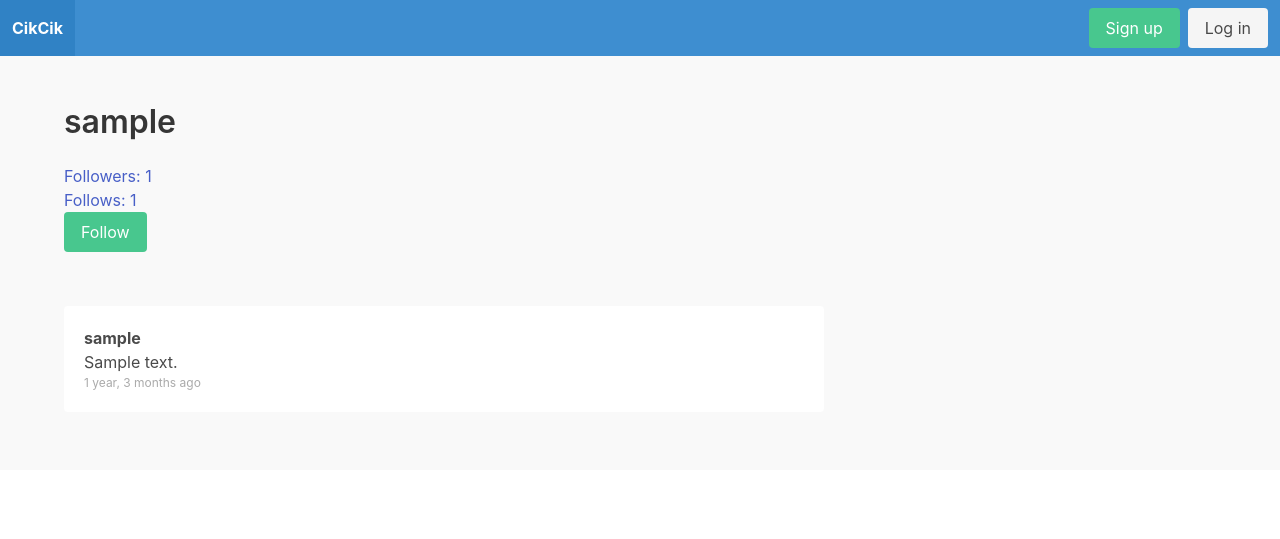
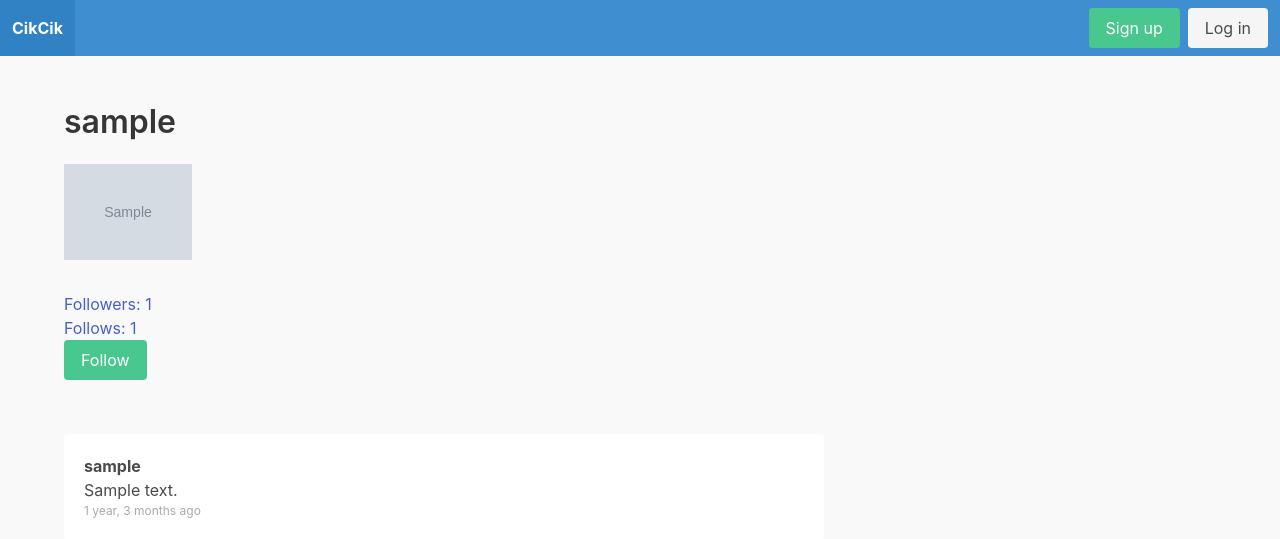
Before and after one commit to israfil-cetin/MyTwitterClone, a Django app: a page that uses templates/userprofile/userprofile.html in a window 1280 px wide. Shown: the top 539 px of the page. Run offline with Django 3.2, Linux system fonts and the light colour scheme; tables that the repository leaves empty hold one stand-in row (values such as "Sample post"); grey boxes marked "Sample" are stand-in pictures.

Commit message:
userprofile has avatar

```diff
--- a/templates/userprofile/userprofile.html
+++ b/templates/userprofile/userprofile.html
@@ -7,6 +7,12 @@
         <div class="columns">
             <div class="column is-12">
                 <h1 class="title">{{ user.username }}</h1>
+
+                {% if user.userprofile.avatar %}
+                    <figure class="image is-128x128">
+                        <img src="{{ user.userprofile.avatar.url }}">
+                    </figure>
+                {% endif %}
 
                 <p><a href="{% url 'followers' user.username %}"> Followers: {{ user.userprofile.followed_by.count }}</a></p>
                 <p><a href="{% url 'follows' user.username %}">Follows: {{ user.userprofile.follows.count }}</a></p>
```
